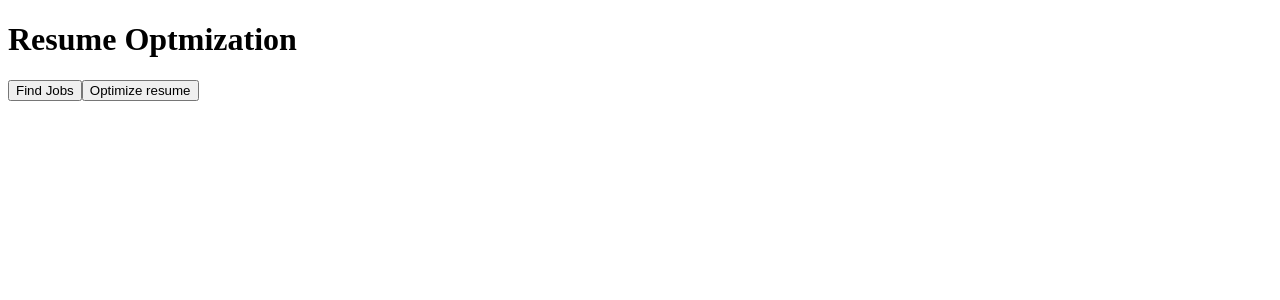
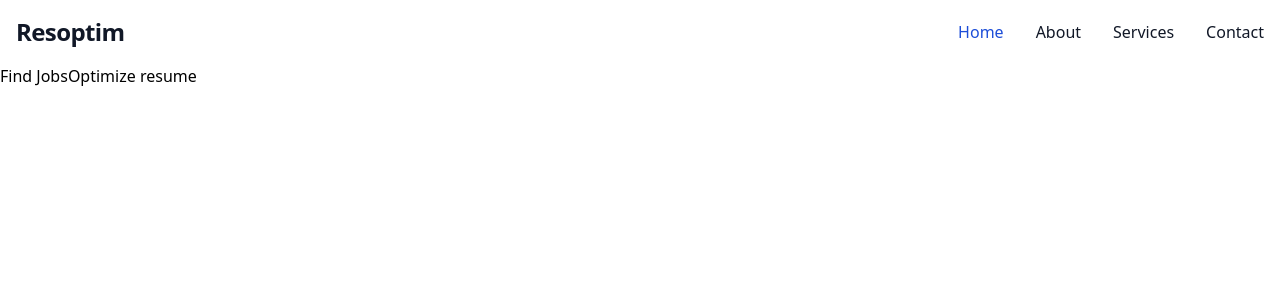
Before and after one commit to plon-Susk7/Resume-Optimizer, a React (Create React App) app in the folder frontend/resume-optimizer/: page / in a window 1280 px wide. Shown: the top 300 px of the page. Built offline with nearby package versions, Linux system fonts and the light colour scheme.

Commit message:
navbar created

```diff
--- a/frontend/resume-optimizer/package.json
+++ b/frontend/resume-optimizer/package.json
@@ -37,5 +37,8 @@
       "last 1 firefox version",
       "last 1 safari version"
     ]
+  },
+  "devDependencies": {
+    "tailwindcss": "^3.4.3"
   }
 }
--- a/frontend/resume-optimizer/src/App.js
+++ b/frontend/resume-optimizer/src/App.js
@@ -2,12 +2,36 @@ import {BrowserRouter,Routes,Route} from 'react-router-dom'
 import {Home} from './components/Home'
 import { FileUpload } from './components/fileUpload';
 import { Optimise } from './components/optimiser';
+import './index.css';
 
 
 function App() {
 
   return (
     <div className="App">
+    <nav class="bg-white border-gray-200 dark:bg-gray-900">
+      <div class="max-w-screen-xl flex flex-wrap items-center justify-between mx-auto p-4">
+        <h1 class=' font-extrabold leading-none tracking-tight text-gray-900 md:text-3xl lg:text-2xl dark:text-white'>Resoptim</h1>
+        <div class="hidden w-full md:block md:w-auto" id="navbar-default">
+          <ul class="font-medium flex flex-col p-4 md:p-0 mt-4 border border-gray-100 rounded-lg bg-gray-50 md:flex-row md:space-x-8 rtl:space-x-reverse md:mt-0 md:border-0 md:bg-white dark:bg-gray-800 md:dark:bg-gray-900 dark:border-gray-700">
+            <li>
+              <a href="/" class="block py-2 px-3 text-white bg-blue-700 rounded md:bg-transparent md:text-blue-700 md:p-0 dark:text-white md:dark:text-blue-500" aria-current="page">Home</a>
+            </li>
+            <li>
+              <a href="#" class="block py-2 px-3 text-gray-900 rounded hover:bg-gray-100 md:hover:bg-transparent md:border-0 md:hover:text-blue-700 md:p-0 dark:text-white md:dark:hover:text-blue-500 dark:hover:bg-gray-700 dark:hover:text-white md:dark:hover:bg-transparent">About</a>
+            </li>
+            <li>
+              <a href="#" class="block py-2 px-3 text-gray-900 rounded hover:bg-gray-100 md:hover:bg-transparent md:border-0 md:hover:text-blue-700 md:p-0 dark:text-white md:dark:hover:text-blue-500 dark:hover:bg-gray-700 dark:hover:text-white md:dark:hover:bg-transparent">Services</a>
+            </li>
+            <li>
+              <a href="#" class="block py-2 px-3 text-gray-900 rounded hover:bg-gray-100 md:hover:bg-transparent md:border-0 md:hover:text-blue-700 md:p-0 dark:text-white md:dark:hover:text-blue-500 dark:hover:bg-gray-700 dark:hover:text-white md:dark:hover:bg-transparent">Contact</a>
+            </li>
+          </ul>
+        </div>
+      </div>
+    </nav>
+
+
       <BrowserRouter>
         <Routes>
           <Route path='/' element={<Home/>}/>
--- a/frontend/resume-optimizer/src/components/Home.js
+++ b/frontend/resume-optimizer/src/components/Home.js
@@ -4,7 +4,6 @@ import {Link} from 'react-router-dom';
 const Home = () => {
     return (
         <div>
-            <h1>Resume Optmization</h1>
             <Link to='/job-finder'>
                 <button>Find Jobs</button>
             </Link>
--- /dev/null
+++ b/frontend/resume-optimizer/src/index.css
@@ -0,0 +1,3 @@
+@tailwind base;
+@tailwind components;
+@tailwind utilities;
--- /dev/null
+++ b/frontend/resume-optimizer/tailwind.config.js
@@ -0,0 +1,10 @@
+/** @type {import('tailwindcss').Config} */
+module.exports = {
+  content: [
+    "./src/**/*.{js,jsx,ts,tsx}",
+  ],
+  theme: {
+    extend: {},
+  },
+  plugins: [],
+}
```
Also changed, not shown: 2 other files (tests, documents, lock files or other folders).
